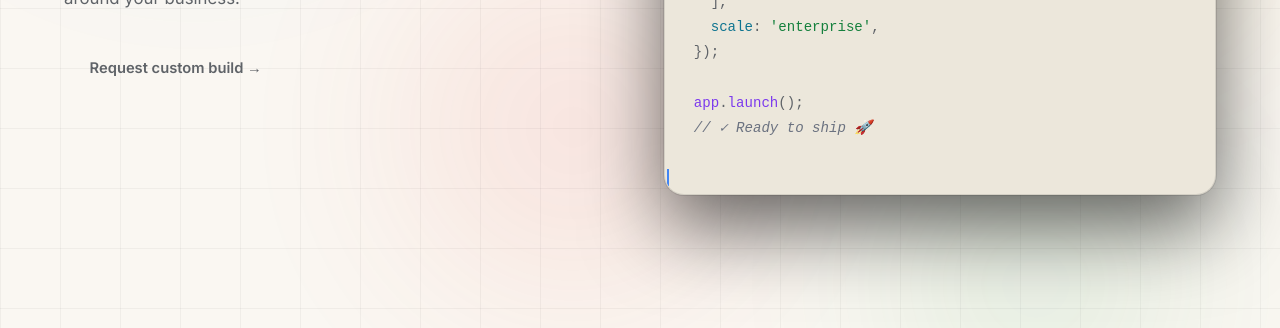
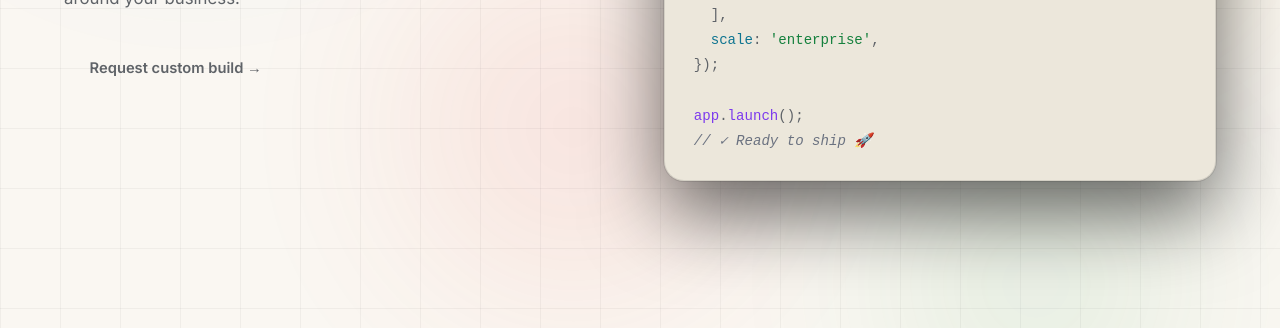
Before and after one commit to Gerrard3ompton/Codrium, a plain HTML site: page index.html in a window 1280 px wide. Shown: the part 472-800 px from the top of the page. Drawn offline with nearby package versions, Linux system fonts and the light colour scheme; a web font is replaced by a local one.

Commit message:
Updated the phone number display to be more appealing, and updated the code snippet to reemove the custom cursor within it

```diff
--- a/index.html
+++ b/index.html
@@ -98,7 +98,6 @@
 
 <span class="c-fn">app</span><span class="c-pun">.</span><span class="c-fn">launch</span><span class="c-pun">();</span>
 <span class="c-comment">// ✓ Ready to ship 🚀</span></code></pre>
-        <div class="code-cursor"></div>
       </div>
     </div>
   </section>
@@ -297,7 +296,7 @@
           </div>
           <h3>Call us</h3>
           <p>Mon – Fri, 8 am – 8 pm GMT+1</p>
-          <span class="contact__method-value">+356 79397365</span>
+          <span class="contact__method-value">+(356) 79397365</span>
         </div>
         <div class="contact__method">
           <div class="contact__method-icon" style="color:#FBBC04">
```
